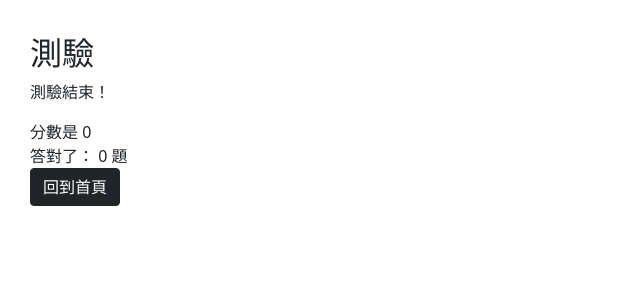
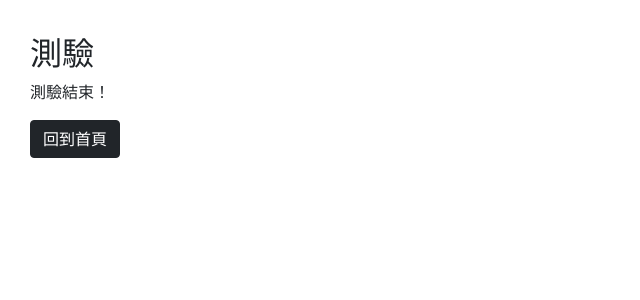
Before and after one commit to yukina149/englishnet_data, a PHP site: page /english_net.php in a window 1280 px wide. Shown: the part 72-372 px from the top of the page, without its empty margins (0-640 px from the left). Run offline with PHP 8.4, Linux system fonts and the light colour scheme; data that the repository does not hold is empty; some libraries are stand-ins or nearby versions.

Commit message:
題目OK 但分數要加還得改

```diff
--- a/english_net.php
+++ b/english_net.php
@@ -11,8 +11,8 @@
         <h2>測驗</h2>
     <?php
     //設定分數跟題數
-        $score=0;
-        $correct_sum=0;
+        //$score=0;
+        //$correct_sum=0;
         session_start();
 
 
@@ -47,8 +47,8 @@
             $question = $result->fetch_assoc();
         } else {
             echo "<p>測驗結束！</p>";
-            echo "分數是 $score <br>";
-            echo "答對了： $correct_sum 題<br>";
+            //echo "分數是 $score <br>";
+           // echo "答對了： $correct_sum 題<br>";
             echo '<button onclick="location.href=\'index.php\'" class="btn btn-dark">回到首頁</button>';
             session_unset();
             session_destroy();
@@ -64,8 +64,8 @@
         if ($user_answer) {
             $correct_answer = $question['correct_answer'];
             if ($user_answer === $correct_answer) {
-                $score+=10;
-                $correct_sum+=1;
+                //$score+=10;
+                //$correct_sum+=1;
                 $feedback = "<p>恭喜答對！</p>";
             } else {
                 $feedback = "<p>不正確，這題答案是: $correct_answer</p>";
```
